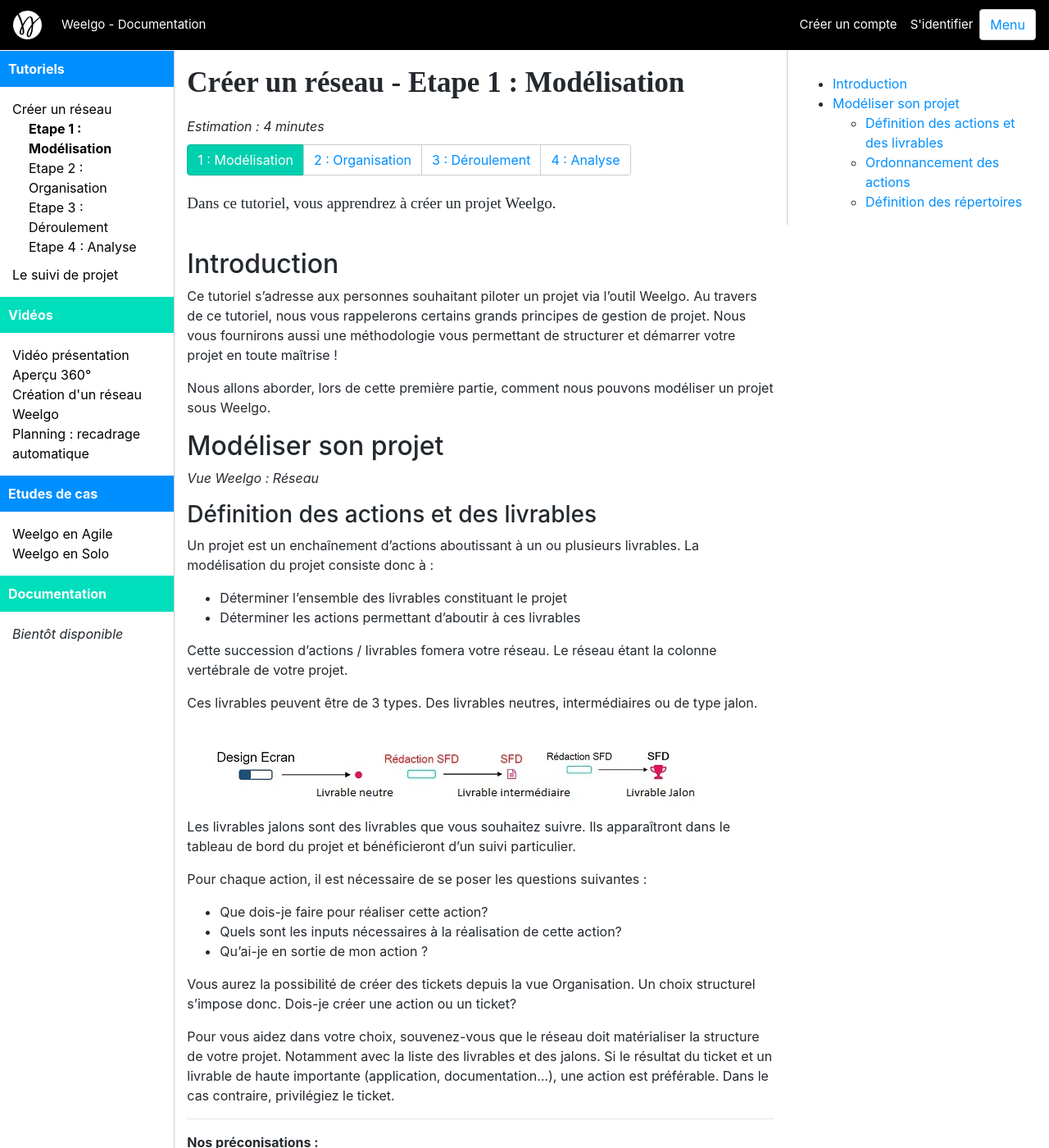
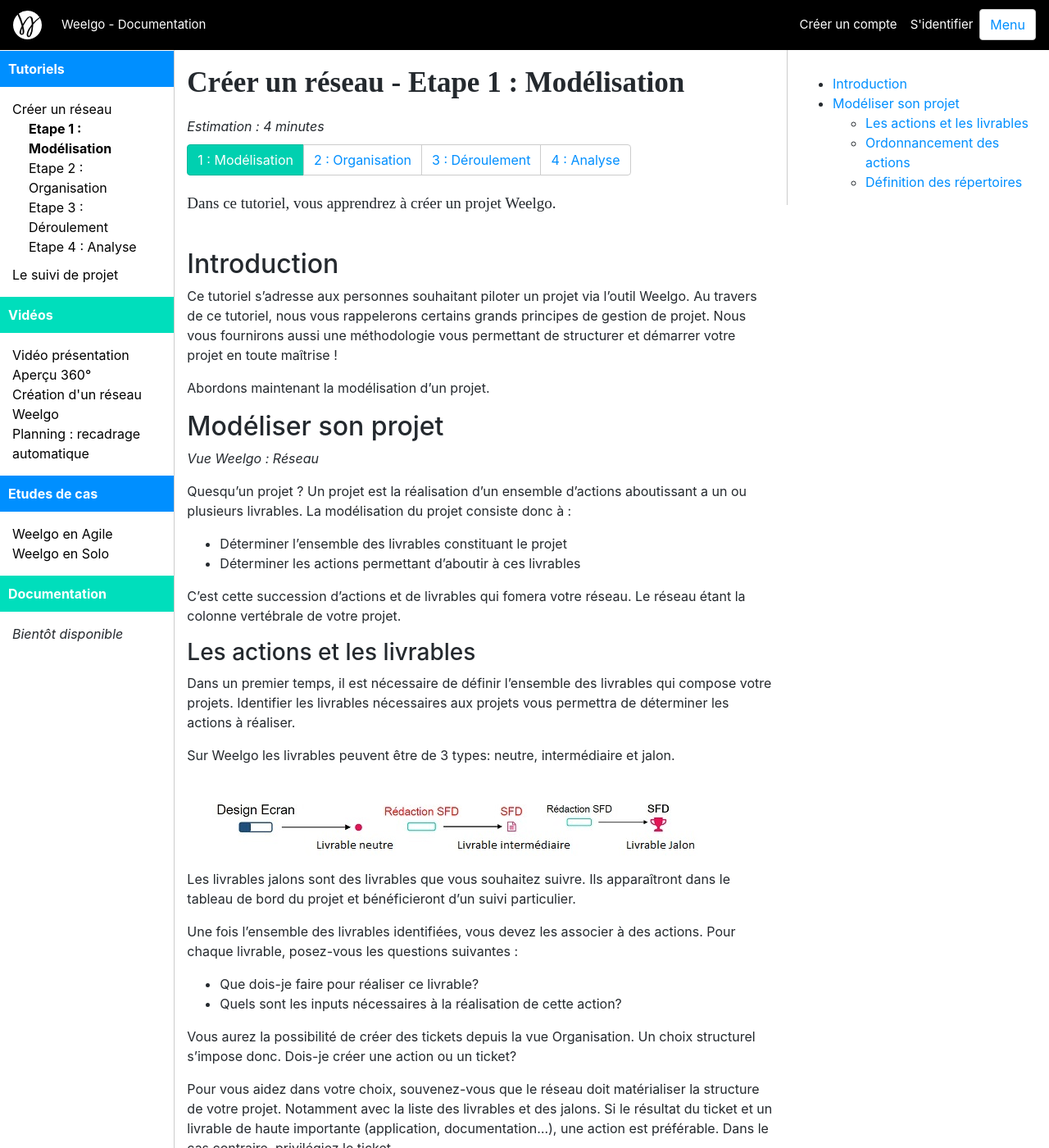
Before and after one commit to Weelgo/weelgo.github.io, a Jekyll site: the page built from fr/tutoriels/creationReseau_etp1_modelisation.md, in a window 1280 px wide and 1400 px high. Shown: the whole window at 82% size. Built offline with Jekyll 4.4.1, drawn with Linux system fonts in a browser that asks for light colours.

Commit message:
Update creationReseau_etp1_modelisation.md

```diff
--- a/fr/tutoriels/creationReseau_etp1_modelisation.md
+++ b/fr/tutoriels/creationReseau_etp1_modelisation.md
@@ -13,24 +13,25 @@
 
 Ce tutoriel s'adresse aux personnes souhaitant piloter un projet via l'outil Weelgo. Au travers de ce tutoriel, nous vous rappelerons certains grands principes de gestion de projet. Nous vous fournirons aussi une méthodologie vous permettant de structurer et démarrer votre projet en toute maîtrise !
 
-Nous allons aborder, lors de cette première partie, comment nous pouvons modéliser un projet sous Weelgo.
-
+Abordons maintenant la modélisation d'un projet.
 
 <a id="definitionActionsLivrables"></a>
 ## Modéliser son projet
 
-
 *Vue Weelgo : Réseau*
 
-### Définition des actions et des livrables
-
-Un projet est un enchaînement d'actions aboutissant à un ou plusieurs livrables. La modélisation du projet consiste donc à :
+Quesqu'un projet ? Un projet est la réalisation d'un ensemble d'actions aboutissant a un ou plusieurs livrables.
+La modélisation du projet consiste donc à :
 * Déterminer l'ensemble des livrables constituant le projet
 * Déterminer les actions permettant d'aboutir à ces livrables
 
-Cette succession d'actions / livrables fomera votre réseau. Le réseau étant la colonne vertébrale de votre projet.
+C'est cette succession d'actions et de  livrables qui fomera votre réseau. Le réseau étant la colonne vertébrale de votre projet.
 
-Ces livrables peuvent être de 3 types. Des livrables neutres, intermédiaires ou de type jalon.
+### Les actions et les livrables
+
+Dans un premier temps, il est nécessaire de définir l'ensemble des livrables qui compose votre projets. Identifier les livrables nécessaires aux projets vous permettra de déterminer les actions à réaliser.
+
+Sur Weelgo les livrables peuvent être de 3 types: neutre, intermédiaire et jalon.
 
 <p align="center">
 <img src="/fr/img/typeLivrable.png">
@@ -38,11 +39,10 @@
 
 Les livrables jalons sont des livrables que vous souhaitez suivre. Ils apparaîtront dans le tableau de bord du projet et bénéficieront d'un suivi particulier.
 
+Une fois l'ensemble des livrables identifiées, vous devez les associer à des actions. Pour chaque livrable, posez-vous les questions suivantes :
+* Que dois-je faire pour réaliser ce livrable?
+* Quels sont les inputs nécessaires à la réalisation de cette action?
 
-Pour chaque action, il est nécessaire de se poser les questions suivantes :
-* Que dois-je faire pour réaliser cette action?
-* Quels sont les inputs nécessaires à la réalisation de cette action?
-* Qu'ai-je en sortie de mon action ?
 
 Vous aurez la possibilité de créer des tickets depuis la vue Organisation. Un choix structurel s'impose donc. Dois-je créer une action ou un ticket?
 
```
